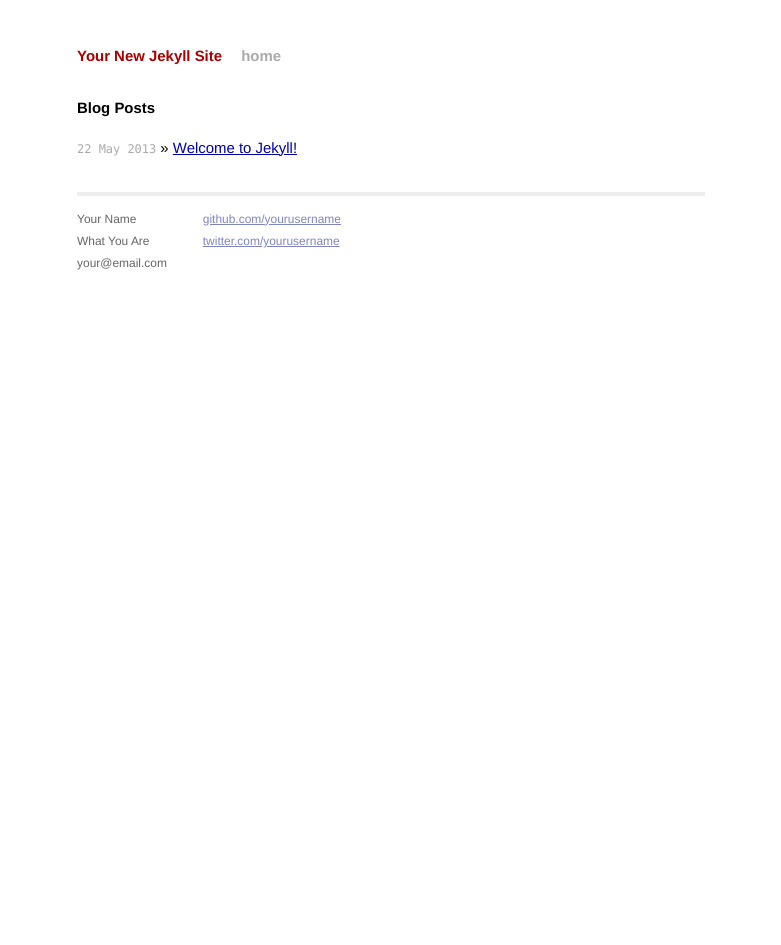
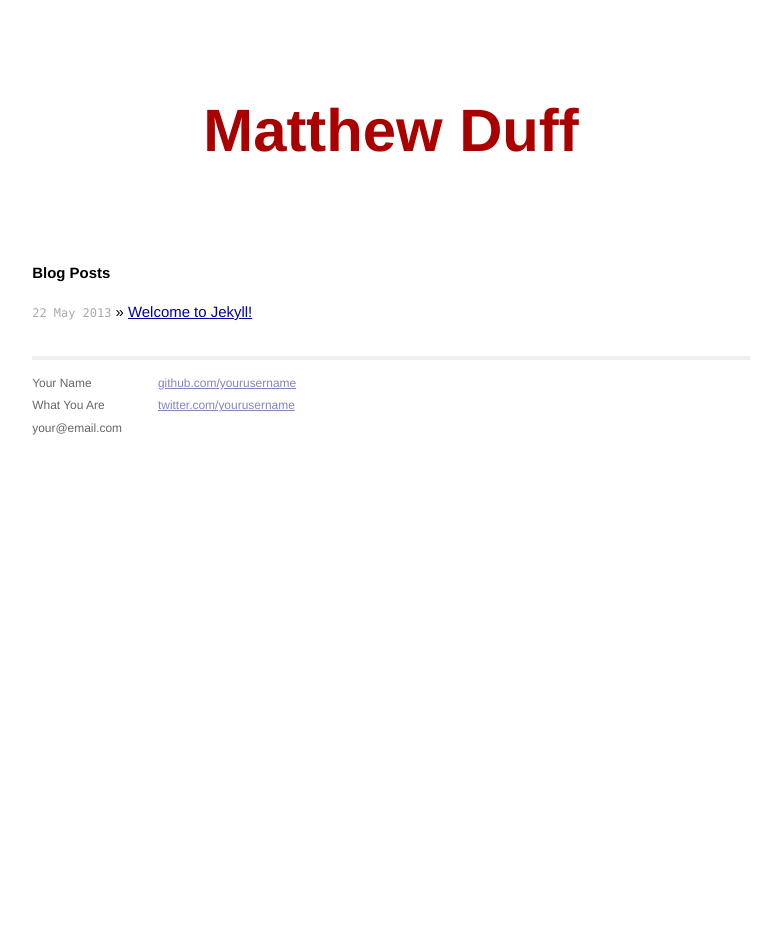
Before and after one commit to Hunta01/mattcantstop.github.io, a Jekyll site: the page built from index.html, in a window 1280 px wide. Shown: the whole page, without its empty margins (249-1030 px from the left). Built offline with Jekyll 4.4.1, drawn with Linux system fonts in a browser that asks for light colours; after the commit the page ends 900 px from its top, so only the background shows below that.

Commit message:
changed the header some, design crap

```diff
--- a/_config.yml
+++ b/_config.yml
@@ -1,2 +1,2 @@
-name: Your New Jekyll Site
+name: Matthew Duff
 pygments: true
--- a/_layouts/default.html
+++ b/_layouts/default.html
@@ -19,8 +19,8 @@
           <div class="site">
             <div class="header">
               <h1 class="title"><a href="/">{{ site.name }}</a></h1>
-              <a class="extra" href="/">home</a>
             </div>
+
 
                 {{ content }}
 
--- a/css/main.css
+++ b/css/main.css
@@ -63,8 +63,8 @@ ul.posts span {
 .site {
   font-size: 115%;
   text-align: justify;
-  width: 42em;
-  margin: 3em auto 2em;
+  width: 48em;
+  margin: 0 auto 2em;
   line-height: 1.5em;
 }
 
@@ -74,8 +74,11 @@ ul.posts span {
 }
 
 .site .header h1.title {
+  width: 100%;
+  font-size: 4em;
+  text-align: center;
   display: inline-block;
-  margin-bottom: 2em;
+  margin: 2em 0;
 }
 
 .site .header h1.title a {
```
